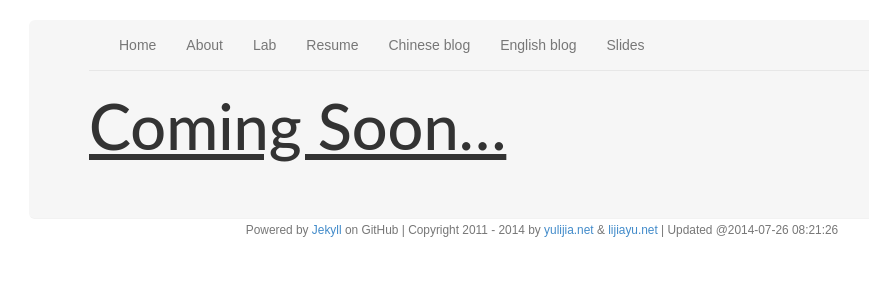
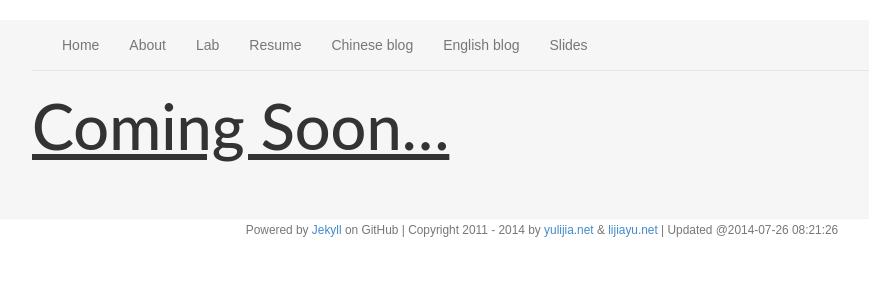
Before and after one commit to yulijia/yulijia.github.io, a Jekyll site: the page built from lab/index.md, in a window 1280 px wide. Shown: the top 300 px of the page, without its empty margins (98-967 px from the left). Built offline with Jekyll 4.4.1, drawn with Linux system fonts in a browser that asks for light colours; nearby versions of some CDN libraries; Markdown is read by kramdown in place of the engine named in the settings.

Commit message:
give up change the width

```diff
--- a/css/navbar-static-top.css
+++ b/css/navbar-static-top.css
@@ -17,7 +17,6 @@ body {
   background-image:url('');
   background-color:#F6F6F6;
   background-repeat:no-repeat;
-  width:90%;
   /*background-position:center;*/
 }
 .footer {
```
